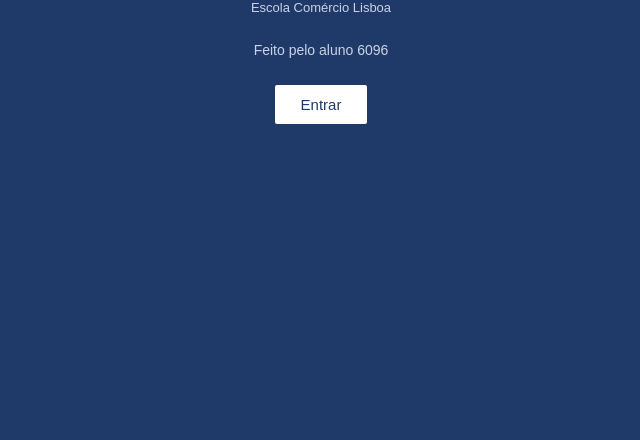
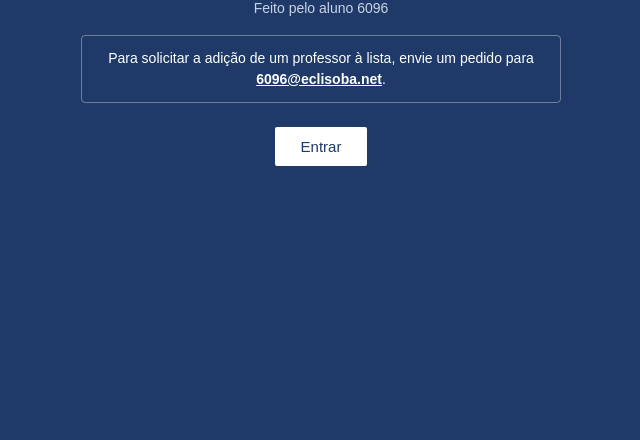
Before and after one commit to 6096-fpv/ECL_rating, a plain HTML site: page index.html in a window 1280 px wide. Shown: the part 360-800 px from the top of the page, without its empty margins (319-959 px from the left). Drawn offline with nearby package versions, Linux system fonts and the light colour scheme; no server answers.

Commit message:
Add splash notice for teacher addition requests
Added a splash notice for requesting teacher additions.

```diff
--- a/index.html
+++ b/index.html
@@ -198,9 +198,27 @@ button{
 }
 
 #splash .by{
-  margin:22px 0 24px;
+  margin:22px 0 16px;
   font-size:14px;
   color:#c9d3e6;
+}
+
+#splash .splash-notice{
+  max-width:480px;
+  margin:0 0 24px;
+  padding:12px 16px;
+  border:1px solid rgba(255,255,255,.35);
+  border-radius:4px;
+  color:#fff;
+  font-size:14px;
+  line-height:1.5;
+}
+
+#splash .splash-notice a{
+  color:#fff;
+  font-weight:bold;
+  text-decoration:underline;
+  overflow-wrap:anywhere;
 }
 
 #splash button{
@@ -230,6 +248,10 @@ button{
   <h1>Avaliação de Professores</h1>
   <div class="mut">Escola Comércio Lisboa</div>
   <div class="by">Feito pelo aluno 6096</div>
+  <div class="splash-notice">
+    Para solicitar a adição de um professor à lista, envie um pedido para
+    <a href="mailto:6096@eclisoba.net">6096@eclisoba.net</a>.
+  </div>
   <button id="enter">Entrar</button>
 </div>
 
```
